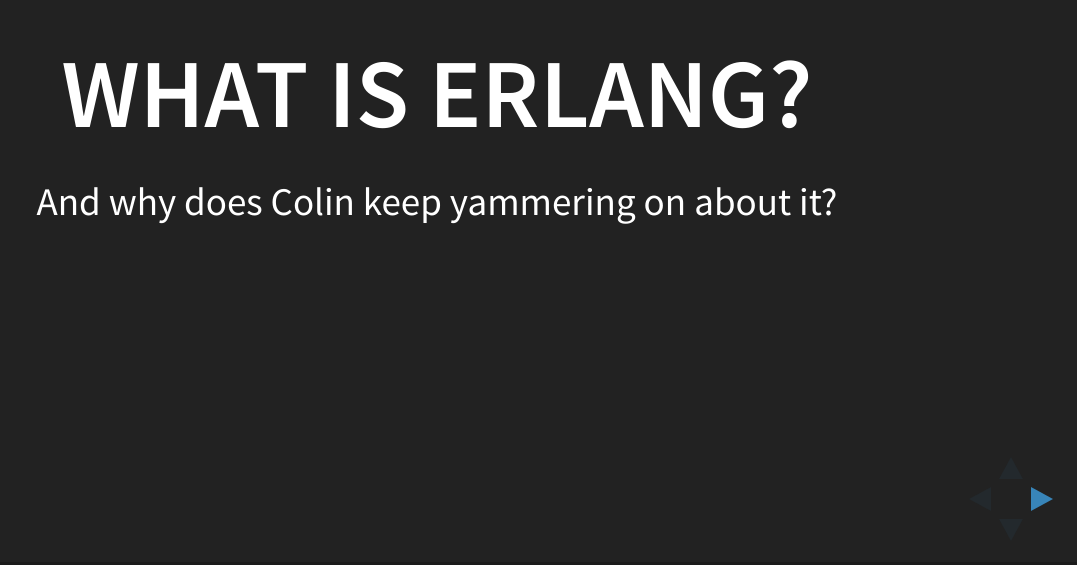
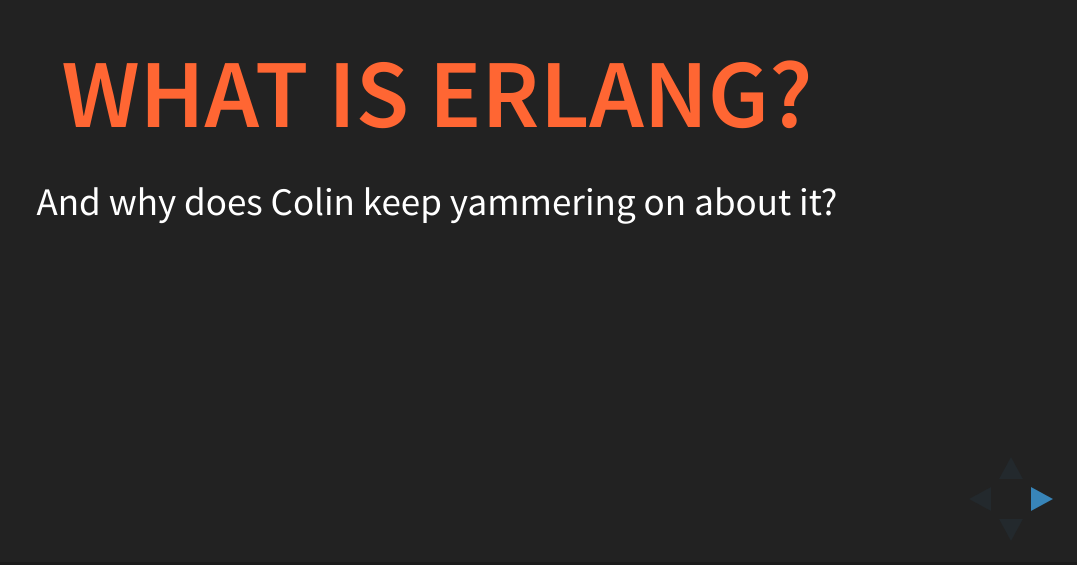
Before and after one commit to bluegraybox/erlang-newbie, a website: page index.html in a window 1280 px wide. Shown: the part 235-800 px from the top of the page, without its empty margins (203-1280 px from the left). Drawn offline with Linux system fonts and the light colour scheme.

Commit message:
Made headers orange

```diff
--- a/css/theme/black.css
+++ b/css/theme/black.css
@@ -34,7 +34,7 @@ body {
  *********************************************/
 .reveal h1, .reveal h2, .reveal h3, .reveal h4, .reveal h5, .reveal h6 {
   margin: 0 0 20px 0;
-  color: #fff;
+  color: #FF6633; /* #fff; */
   font-family: 'Source Sans Pro', Helvetica, sans-serif;
   font-weight: 600;
   line-height: 1.2;
```
